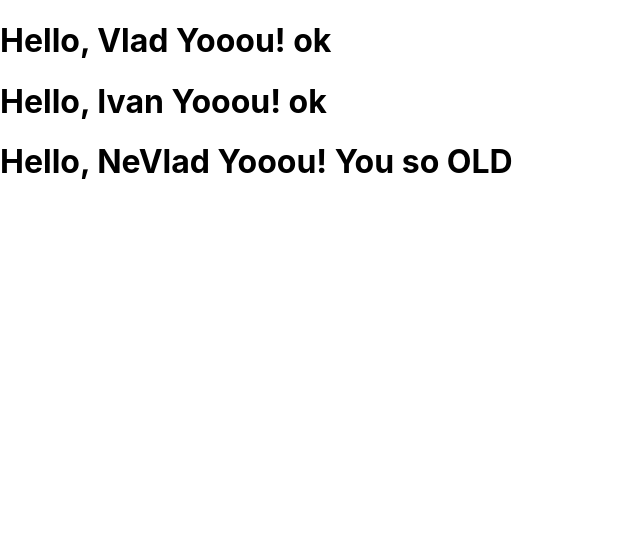
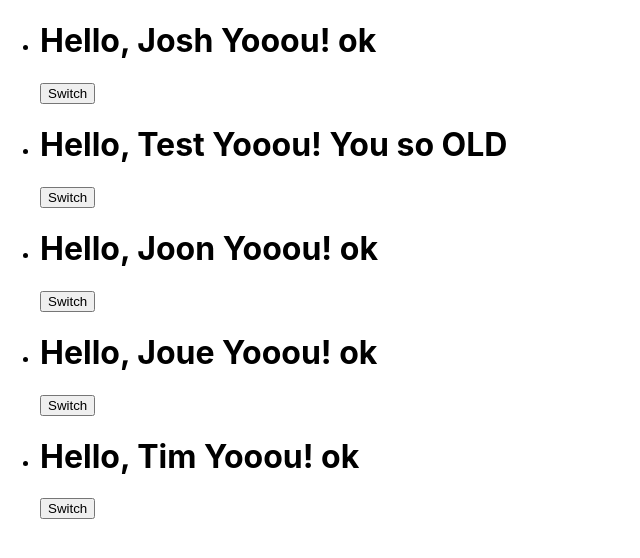
Before and after one commit to AntoshkivKola/react-calendar-, a React (Create React App) app: page / in a window 1280 px wide. Shown: the top 558 px of the page, without its empty margins (0-640 px from the left). Built offline with nearby package versions, Linux system fonts and the light colour scheme.

Commit message:
Refactor App in users list

```diff
--- a/src/App.js
+++ b/src/App.js
@@ -1,16 +1,55 @@
 
 import './App.css';
 import React from 'react';
-import Greeting from './components/Greeting';
+import Aloha from './components/Greeting';
 
-function App() {
-  return (
-    <>
-      <Greeting name="Vlad" age="20"/>
-      <Greeting name="Ivan" age="4"/>
-      <Greeting name="NeVlad" age="189"/>
-    </>
-    );
+class App extends React.Component {
+  constructor(props) {
+    super(props);
+    this.state = {
+      users: [
+        {
+          id: 1,
+          age: 27,
+          firstName: 'Josh',
+        },
+        {
+          id: 2,
+          age: 2088,
+          firstName: 'Test',
+        },
+        {
+          id: 3,
+          age: 21,
+          firstName: 'Joon',
+        },
+        {
+          id: 4,
+          age: 22,
+          firstName: 'Joue',
+        },
+        {
+          id: 5,
+          age: 20,
+          firstName: 'Tim',
+        },
+      ]
+    }
+  }
+
+  render() {
+    const { users } = this.state;
+
+    const liArray = users.map(({ firstName, age }) => {
+      return (
+        <li>
+          <Aloha name={firstName} age={age} />
+        </li>
+      );
+    })
+    return <ul>{liArray}</ul>
+
+  }
 }
 
 export default App;
--- a/src/components/Greeting/index.jsx
+++ b/src/components/Greeting/index.jsx
@@ -1,18 +1,38 @@
 import { Component } from "react";
 
-class Greeting extends Component {
+class Aloha extends Component {
+  constructor(props) {
+    super(props);
+    this.state = {
+      isGreeting: true,
+    };
+  }
+
+  switchState = () => {
+    const { isGreeting } = this.state;
+
+    this.setState({ isGreeting: !isGreeting });
+  };
+
   render() {
-    const { name } = this.props;
-    const { age } = this.props;
+    const { name, age } = this.props;
+    const { isGreeting } = this.state;
     let ageMsg;
-    if(age > 90){
-      ageMsg = 'You so OLD';
-    }else{
-      ageMsg='ok';
+    if (age > 90) {
+      ageMsg = "You so OLD";
+    } else {
+      ageMsg = "ok";
     }
 
-    return <h1>Hello, {name} Yooou! {ageMsg}</h1>;
+    return (
+      <>
+        <h1>
+          {isGreeting ? "Hello" : "Goodbye"}, {name} Yooou! {ageMsg}
+        </h1>
+        <button onClick={this.switchState}>Switch</button>
+      </>
+    );
   }
 }
 
-export default Greeting;
+export default Aloha;
```
